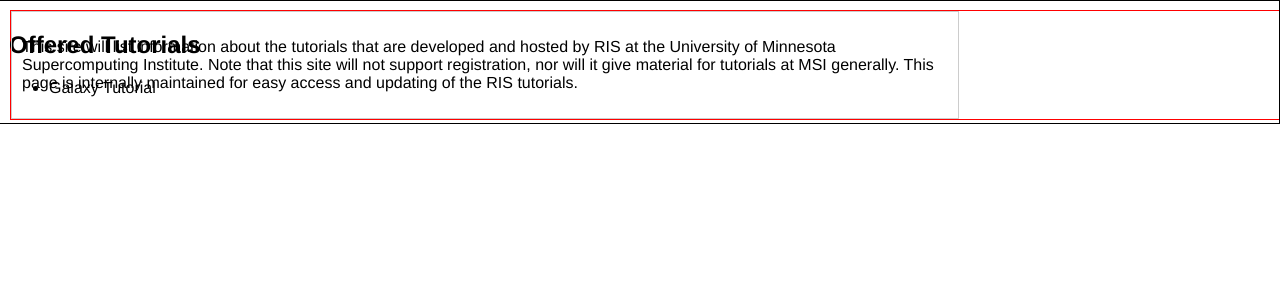
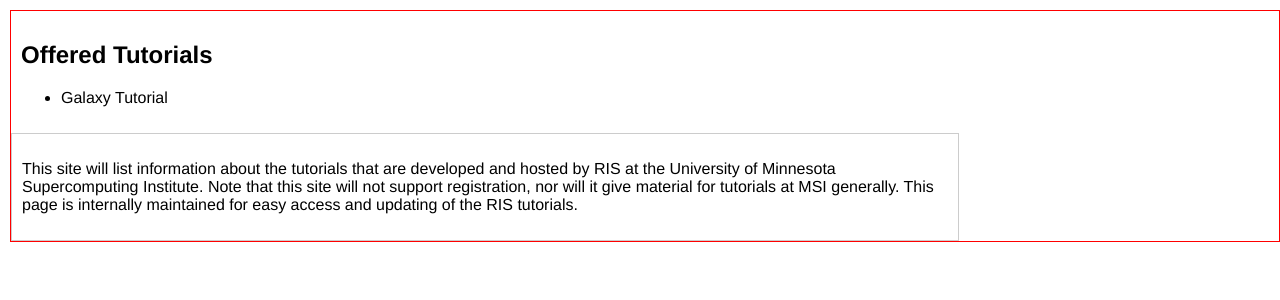
Before and after one commit to msi-ris/Tutorials, a Jekyll site: the page built from index.html, in a window 1280 px wide. Shown: the top 300 px of the page. Built offline with Jekyll 4.4.1, drawn with Linux system fonts in a browser that asks for light colours.

Commit message:
update css

```diff
--- a/_layouts/default.html
+++ b/_layouts/default.html
@@ -8,7 +8,6 @@
     </head>
     <body>
         <div id="container">
-            <div id="dummy">
             <div id="navdiv">
                 <h2>Offered Tutorials</h2>
                 <ul>
@@ -17,7 +16,6 @@
                     {% endfor %}
                 </ul>
             </div>
-            </div>
             {{ content }}
         </div>
     </body>
```
Lines whose indentation alone changed are shown as unchanged.
